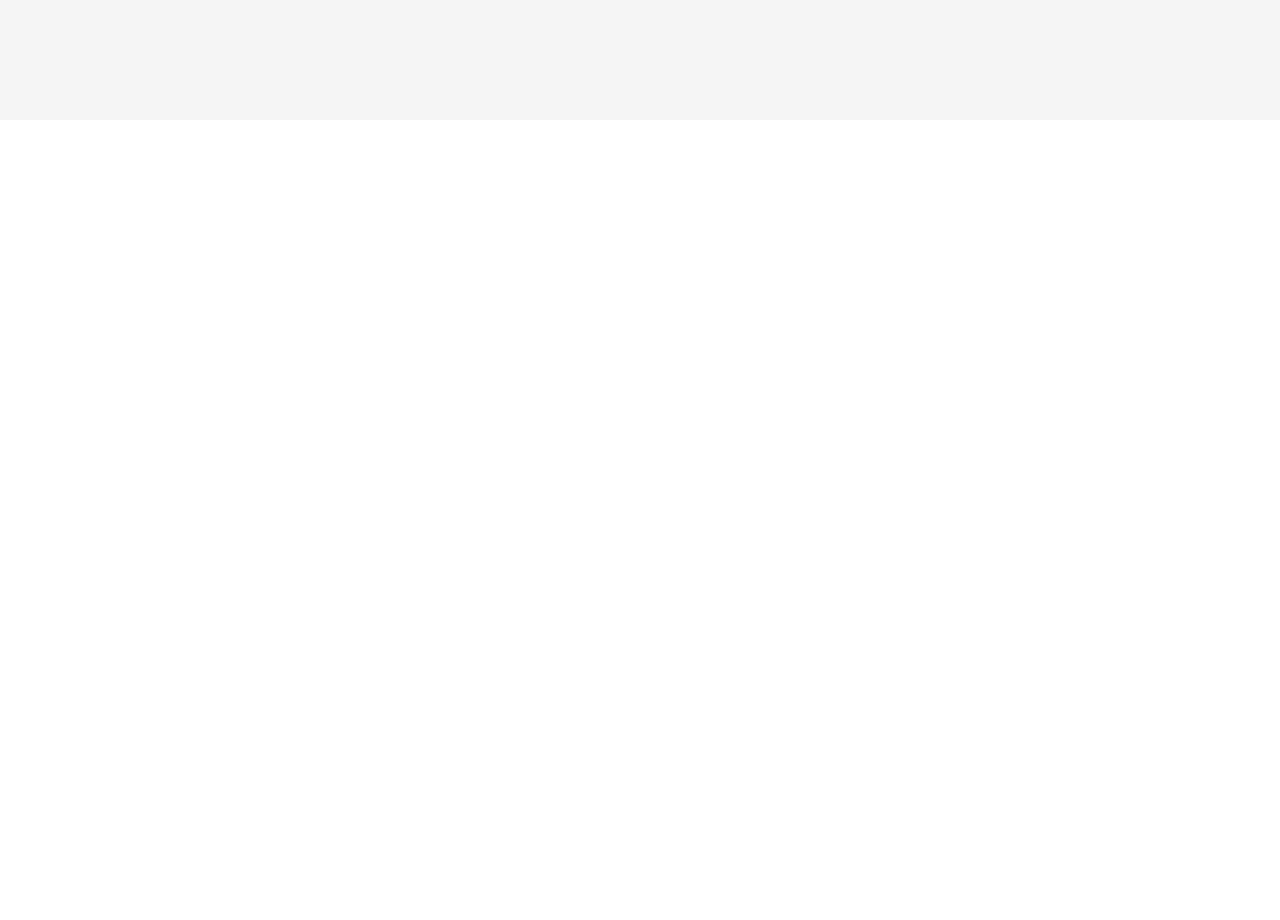
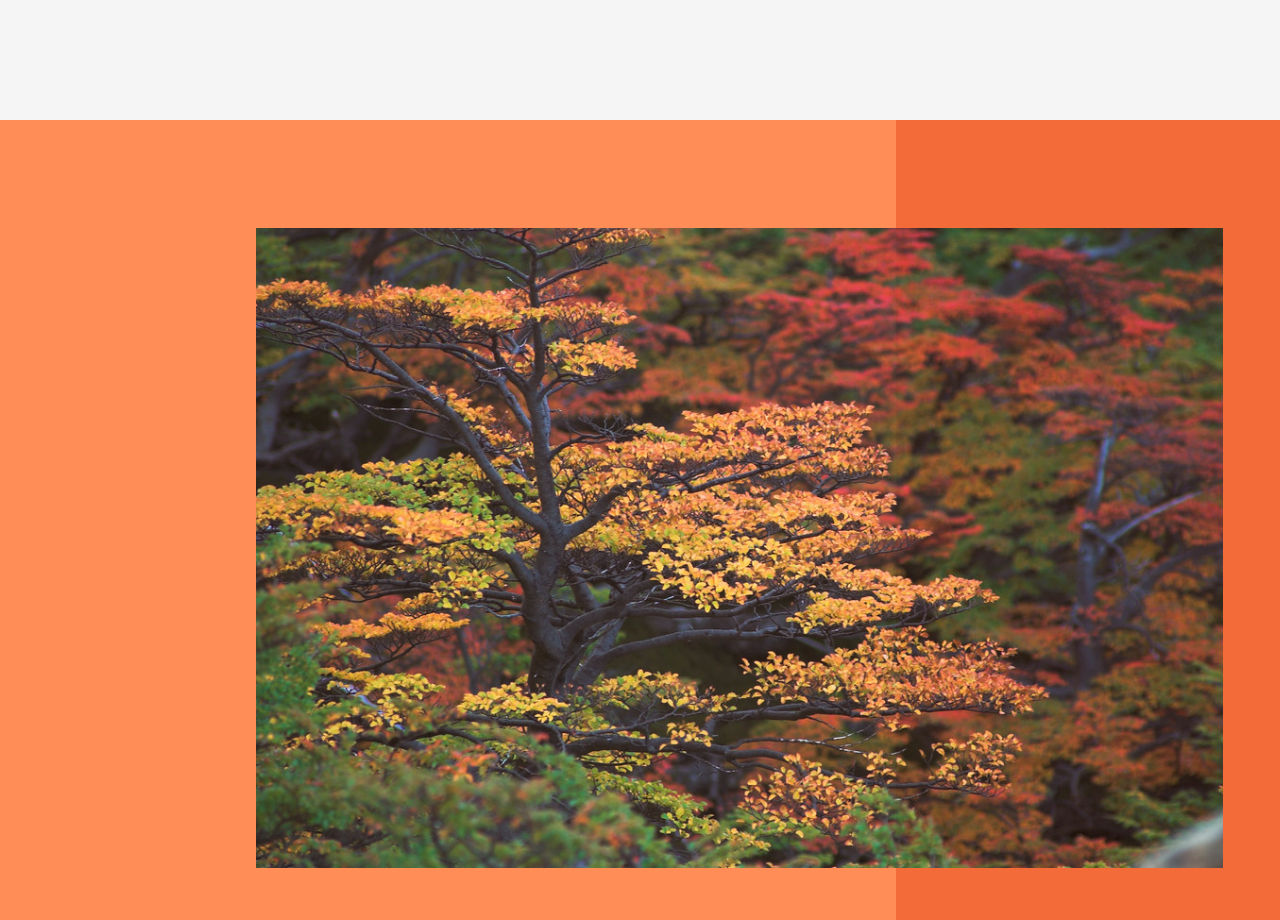
Before and after one commit to PabloComin07/Pin_Grupo_8, a React (Create React App) app: page / in a window 1280 px wide. Shown: the part 1480-2400 px from the top of the page. Before the commit the page ends 1600 px from the top, so only its background shows below. Built offline with nearby package versions, Linux system fonts and the light colour scheme.

Commit message:
implementacion del tercer contenedor

```diff
--- a/src/App.css
+++ b/src/App.css
@@ -16,6 +16,7 @@ body {
 
 /* Estilos para la imagen de fondo de la primera pantalla */
 .imagen_contenedor_principal {
+  opacity: 90%;
   background-size:cover;
 	background-position: center center;
   background-repeat: no-repeat;
@@ -175,3 +176,50 @@ ul li:hover a:before {
   font-family: Verdana, Geneva, Tahoma, sans-serif;
   border-top: 2px solid #26beef;
 }
+
+/******************** tercer contenedor *****************************/
+
+.tercer_contenedor {
+  background-size:cover;
+	background-position: center center;
+  background-repeat: no-repeat;
+  position: relative;
+  margin: 0px;
+  padding: 0px;
+  width: 100%;
+  height: 100vh;
+  justify-content: center;
+}
+
+/* Imagen del tercer contenedor */
+.imagen_tercer_contenedor {
+  max-width: 100%;
+  max-height: 80%;
+  position: absolute;
+  bottom: 52px;
+  left: 0px;
+  padding: 0px;
+  margin-left: 20%;
+  opacity: 90%;
+  text-align: center;
+}
+
+.tercer_contenedor_bis {
+  margin: 0px;
+  padding: 0px;
+  display: flex;
+  flex-direction: row;
+  justify-content: center;
+}
+
+.tercer_contenedor_bloque_1 {
+  background: #ff8d58;
+  width: 70%;
+  height: 100vh;
+}
+
+.tercer_contenedor_bloque_2 {
+  background: #f36b39;
+  width: 30%;
+  height: 100vh;
+}
--- a/src/App.js
+++ b/src/App.js
@@ -1,6 +1,7 @@
 import './App.css';
 import React from 'react';
 import Imagen from './images/imagen1_Chalten.jpg'
+import Imagen1 from './images/imagen2_Chalten.jpg'
 import Logo from './images/logo.jpg'
 
 function App() {
@@ -11,8 +12,8 @@ function App() {
         <img className='logo_contenedor_principal' src={Logo} alt='Imagen logo'/>
         <ul>
           <li><a href='#'>Home</a></li>
-          <li><a href='#'>About</a></li>
-          <li><a href='#'>Products</a></li>
+          <li><a href='#contenedor2'>About</a></li>
+          <li><a href='#contenedor3'>Products</a></li>
           <li><a href='#'>Services</a></li>
           <li><a href='#'>Contact</a></li>
         </ul>
@@ -23,7 +24,7 @@ function App() {
           <button className='button_readme'>Read more</button>
         </div>
       </div>
-      <div className='segundo_contenedor'>
+      <div id='contenedor2' className='segundo_contenedor'>
         <h1 className='titulo_segundo_contenedor'>Por que conocer El Chalten?</h1>
         <ul className='lista_segundo_contenedor'>
           <li>Disfrutar de la naturaleza y el paisaje patagónico, con vistas impresionantes del cerro Fitz Roy, el cerro Torre, los glaciares y los lagos.</li>
@@ -32,6 +33,18 @@ function App() {
           <li>Sentir la satisfacción de llegar a lugares emblemáticos como la Laguna de los Tres o la Laguna Torre.</li>
         </ul>
       </div>
+      <div id='contenedor3' className='tercer_contenedor'>
+        <img className='imagen_tercer_contenedor' src={Imagen1} alt='Imagen background'/>
+        <div className='tercer_contenedor_bis'>
+          <div className='tercer_contenedor_bloque_1'>
+          </div>
+          <div className='tercer_contenedor_bloque_2'>
+          </div>
+        </div>
+        <div className='tercer_contenedor_bloque_3'>
+
+        </div>
+      </div>
     </div>
   );
 }
```
